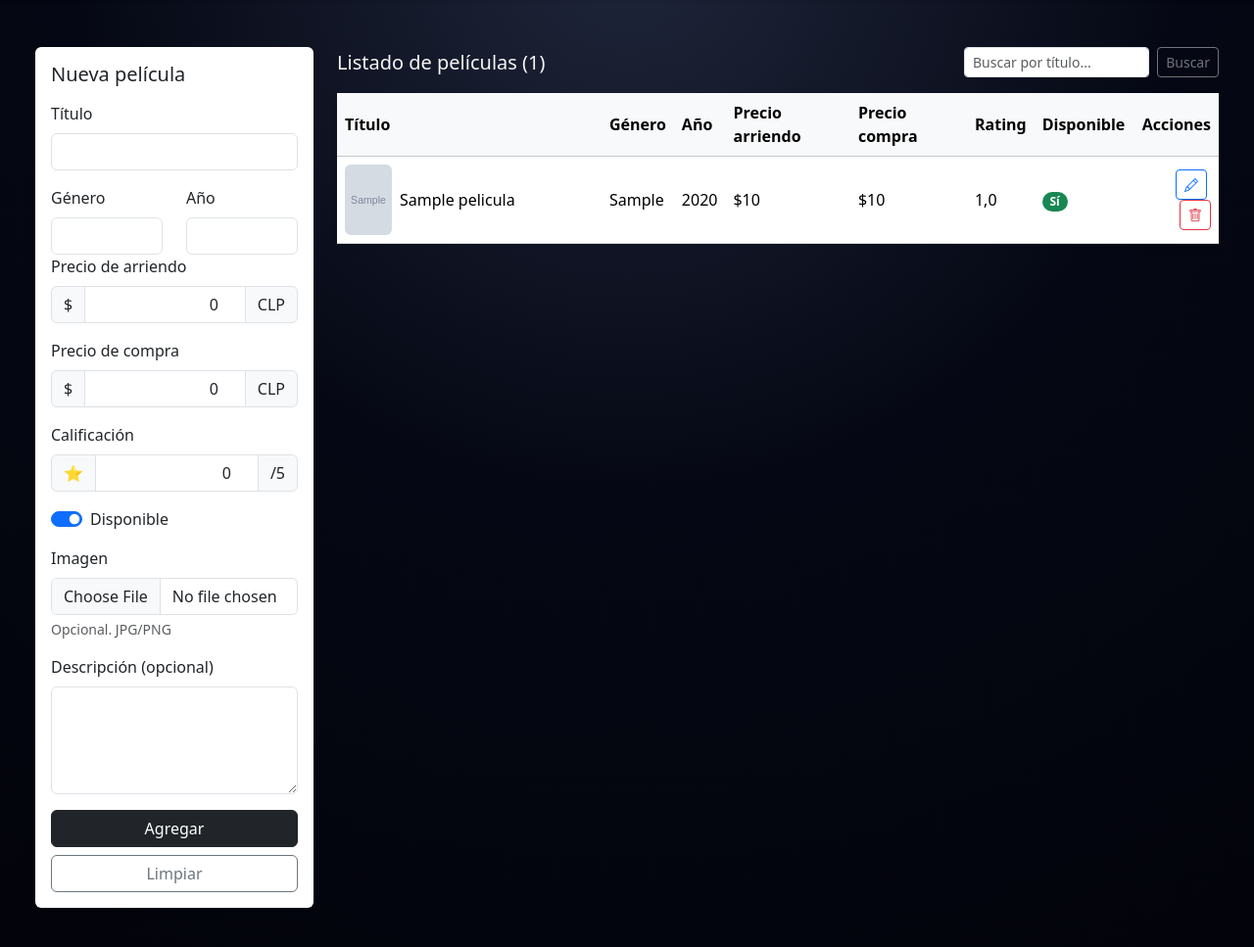
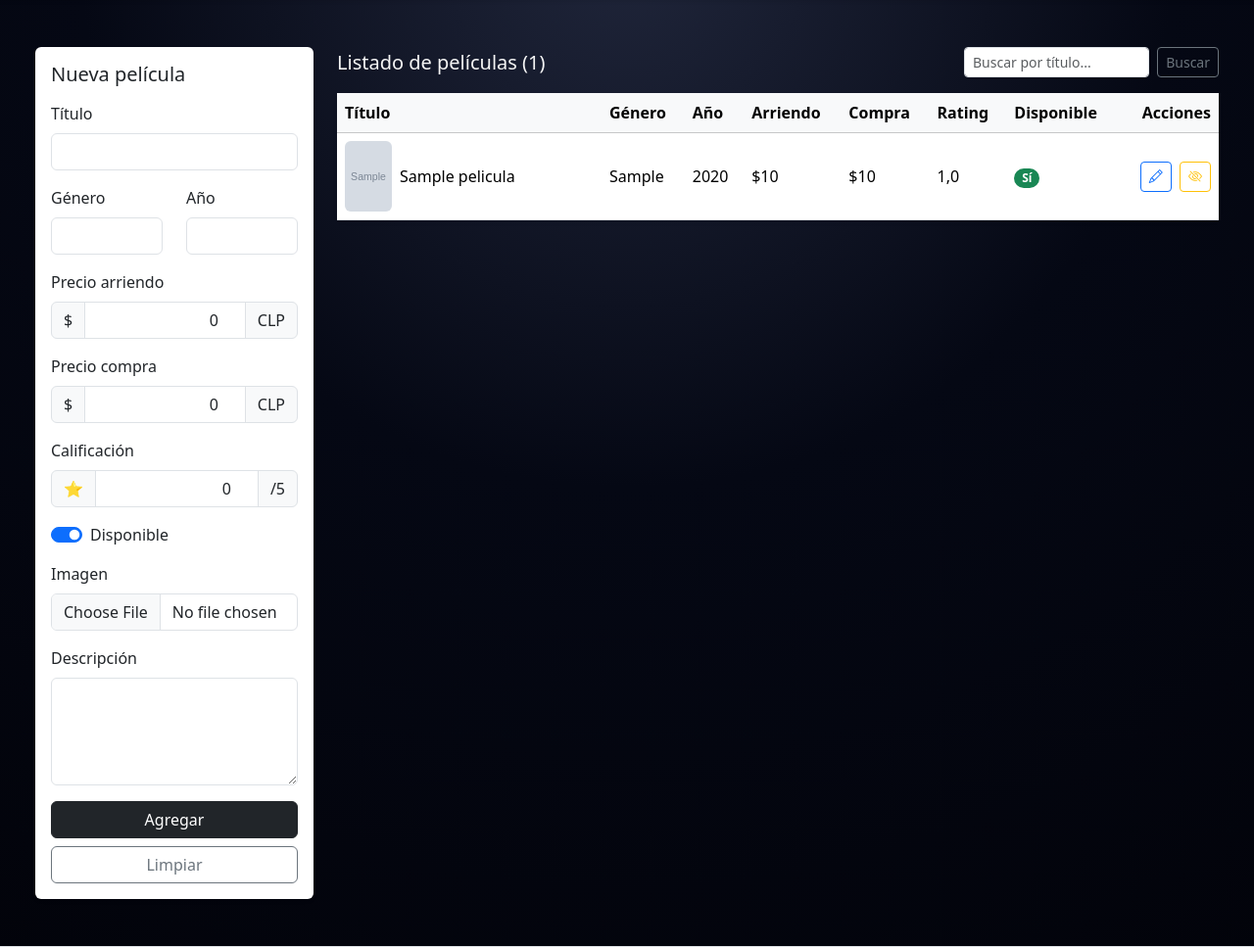
Before and after one commit to Nick24x/cinemarket, a Django app: page /panel/catalogo/ in a window 1280 px wide. Shown: the part 62-1029 px from the top of the page at 98% size. Run offline with Django 5.2, Linux system fonts and the light colour scheme; a user stored in the database is signed in; tables that the repository leaves empty hold one stand-in row (values such as "Sample post"); grey boxes marked "Sample" are stand-in pictures.

Commit message:
actualización

```diff
--- a/panel/views.py
+++ b/panel/views.py
@@ -111,12 +111,22 @@ def pelicula_editar_admin(request, pk):
 @user_passes_test(is_admin)
 # Eliminar película
 def pelicula_eliminar_admin(request, pk):
+    """
+    Ya no borramos: alternamos el campo `disponible`.
+    Si viene POST, cambiamos disponible = not disponible y guardamos.
+    """
     obj = get_object_or_404(Pelicula, pk=pk)
+
     if request.method == 'POST':
-        titulo = obj.titulo
-        obj.delete()
-        messages.success(request, f'“{titulo}” eliminada.')
+        obj.disponible = not obj.disponible
+        obj.save()
+        if obj.disponible:
+            messages.success(request, f'“{obj.titulo}” activada nuevamente.')
+        else:
+            messages.success(request, f'“{obj.titulo}” desactivada correctamente.')
         return redirect('admin_catalogo')
+
+    # Si GET: mostramos la confirmación (puedes reutilizar tu template actual)
     return render(request, 'panel/pelicula_delete_admin.html', {'obj': obj})
 
 
--- a/templates/panel/catalogo_admin.html
+++ b/templates/panel/catalogo_admin.html
@@ -21,60 +21,40 @@
             {% csrf_token %}
             <input type="hidden" name="_accion" value="crear">
 
-            <!-- Título -->
             <div class="mb-3">
               <label class="form-label">Título</label>
               {{ form.titulo }}
-              {% if form.titulo.errors %}
-                <div class="text-danger small">{{ form.titulo.errors|striptags }}</div>
-              {% endif %}
             </div>
 
-            <!-- Género / Año -->
             <div class="row">
-              <div class="col-12 col-md-6 mb-3 mb-md-0">
+              <div class="col-12 col-md-6 mb-3">
                 <label class="form-label">Género</label>
                 {{ form.genero }}
-                {% if form.genero.errors %}
-                  <div class="text-danger small">{{ form.genero.errors|striptags }}</div>
-                {% endif %}
               </div>
-              <div class="col-12 col-md-6">
+              <div class="col-12 col-md-6 mb-3">
                 <label class="form-label">Año</label>
                 {{ form.anio }}
-                {% if form.anio.errors %}
-                  <div class="text-danger small">{{ form.anio.errors|striptags }}</div>
-                {% endif %}
               </div>
             </div>
 
-            <!-- Precio arriendo -->
             <div class="mb-3">
-              <label class="form-label">Precio de arriendo</label>
+              <label class="form-label">Precio arriendo</label>
               <div class="input-group">
                 <span class="input-group-text">$</span>
                 {{ form.precio_arriendo }}
                 <span class="input-group-text">CLP</span>
               </div>
-              {% if form.precio_arriendo.errors %}
-                <div class="text-danger small">{{ form.precio_arriendo.errors|striptags }}</div>
-              {% endif %}
             </div>
 
-            <!-- Precio compra -->
             <div class="mb-3">
-              <label class="form-label">Precio de compra</label>
+              <label class="form-label">Precio compra</label>
               <div class="input-group">
                 <span class="input-group-text">$</span>
                 {{ form.precio_compra }}
                 <span class="input-group-text">CLP</span>
               </div>
-              {% if form.precio_compra.errors %}
-                <div class="text-danger small">{{ form.precio_compra.errors|striptags }}</div>
-              {% endif %}
             </div>
 
-            <!-- Calificación -->
             <div class="mb-3">
               <label class="form-label">Calificación</label>
               <div class="input-group">
@@ -82,37 +62,21 @@
                 {{ form.calificacion }}
                 <span class="input-group-text">/5</span>
               </div>
-              {% if form.calificacion.errors %}
-                <div class="text-danger small">{{ form.calificacion.errors|striptags }}</div>
-              {% endif %}
             </div>
 
-            <!-- Disponible -->
             <div class="form-check form-switch mb-3">
               {{ form.disponible }}
-              <label class="form-check-label" for="{{ form.disponible.id_for_label }}">Disponible</label>
-              {% if form.disponible.errors %}
-                <div class="text-danger small">{{ form.disponible.errors|striptags }}</div>
-              {% endif %}
+              <label class="form-check-label">Disponible</label>
             </div>
 
-            <!-- Imagen -->
             <div class="mb-3">
               <label class="form-label">Imagen</label>
               {{ form.imagen }}
-              {% if form.imagen.errors %}
-                <div class="text-danger small">{{ form.imagen.errors|striptags }}</div>
-              {% endif %}
-              <div class="form-text">Opcional. JPG/PNG</div>
             </div>
 
-            <!-- Descripción -->
             <div class="mb-3">
-              <label class="form-label">Descripción (opcional)</label>
+              <label class="form-label">Descripción</label>
               {{ form.descripcion }}
-              {% if form.descripcion.errors %}
-                <div class="text-danger small">{{ form.descripcion.errors|striptags }}</div>
-              {% endif %}
             </div>
 
             <div class="d-grid gap-2">
@@ -130,49 +94,38 @@
         <h5 class="mb-0">Listado de películas ({{ total }})</h5>
 
         <form method="get" class="d-flex" style="max-width: 260px;">
-          <input type="text"
-                 name="q"
-                 class="form-control form-control-sm me-2"
-                 placeholder="Buscar por título..."
-                 value="{{ q }}">
-          <button class="btn btn-sm btn-outline-secondary" type="submit">Buscar</button>
+          <input type="text" name="q" class="form-control form-control-sm me-2"
+                 placeholder="Buscar por título..." value="{{ q }}">
+          <button class="btn btn-sm btn-outline-secondary">Buscar</button>
         </form>
       </div>
 
       <div class="card shadow-sm border-0">
-        <div class="card-body p-0">
         <div class="table-responsive">
           <table class="table table-hover mb-0 align-middle">
             <thead class="table-light">
               <tr>
-                  <th style="width: 30%;">Título</th>
+                <th style="width:30%">Título</th>
                 <th>Género</th>
                 <th>Año</th>
-                  <th>Precio arriendo</th>
-                  <th>Precio compra</th>
+                <th>Arriendo</th>
+                <th>Compra</th>
                 <th>Rating</th>
                 <th>Disponible</th>
                 <th class="text-end">Acciones</th>
               </tr>
             </thead>
+
             <tbody>
               {% for p in peliculas %}
               <tr>
-                    <!-- Título + miniatura -->
                 <td>
                   <div class="d-flex align-items-center">
                     {% if p.imagen %}
-                          <img src="{{ p.imagen.url }}"
-                               alt="{{ p.titulo }}"
-                               class="me-2 rounded"
+                      <img src="{{ p.imagen.url }}" class="me-2 rounded"
                            style="width:48px;height:72px;object-fit:cover;">
-                        {% else %}
-                          <div class="me-2 rounded bg-secondary d-flex align-items-center justify-content-center text-white-50"
-                               style="width:48px;height:72px;font-size:0.7rem;">
-                            Sin img
-                          </div>
                     {% endif %}
-                        <span>{{ p.titulo }}</span>
+                    {{ p.titulo }}
                   </div>
                 </td>
 
@@ -181,27 +134,42 @@
                 <td>${{ p.precio_arriendo|floatformat:0 }}</td>
                 <td>${{ p.precio_compra|floatformat:0 }}</td>
                 <td>{{ p.calificacion|floatformat:1 }}</td>
+
                 <td>
                   {% if p.disponible %}
-                        <span class="badge bg-success rounded-pill">Sí</span>
+                    <span class="badge bg-success">Sí</span>
                   {% else %}
-                        <span class="badge bg-secondary rounded-pill">No</span>
+                    <span class="badge bg-secondary">No</span>
                   {% endif %}
                 </td>
+
+                <!-- ✅ ACCIONES MODIFICADAS -->
                 <td class="text-end">
                   <a href="{% url 'admin_pelicula_editar' p.id %}"
                      class="btn btn-sm btn-outline-primary me-1">
                     <i class="bi bi-pencil"></i>
                   </a>
-                      <a href="{% url 'admin_pelicula_eliminar' p.id %}"
-                         class="btn btn-sm btn-outline-danger">
-                        <i class="bi bi-trash"></i>
-                      </a>
+
+                  <form method="post"
+                        action="{% url 'admin_pelicula_eliminar' p.id %}"
+                        class="d-inline"
+                        onsubmit="return confirm('¿Confirmas cambiar la disponibilidad de esta película?');">
+                    {% csrf_token %}
+                    {% if p.disponible %}
+                      <button class="btn btn-sm btn-outline-warning" title="Desactivar">
+                        <i class="bi bi-eye-slash"></i>
+                      </button>
+                    {% else %}
+                      <button class="btn btn-sm btn-outline-success" title="Activar">
+                        <i class="bi bi-eye"></i>
+                      </button>
+                    {% endif %}
+                  </form>
                 </td>
               </tr>
               {% empty %}
               <tr>
-                    <td colspan="8" class="text-center py-4 text-muted">
+                <td colspan="8" class="text-center text-muted py-4">
                   No hay películas registradas.
                 </td>
               </tr>
```
Also changed, not shown: other parts of templates/panel/catalogo_admin.html (+0 -56 lines). Lines whose indentation alone changed are shown as unchanged.
